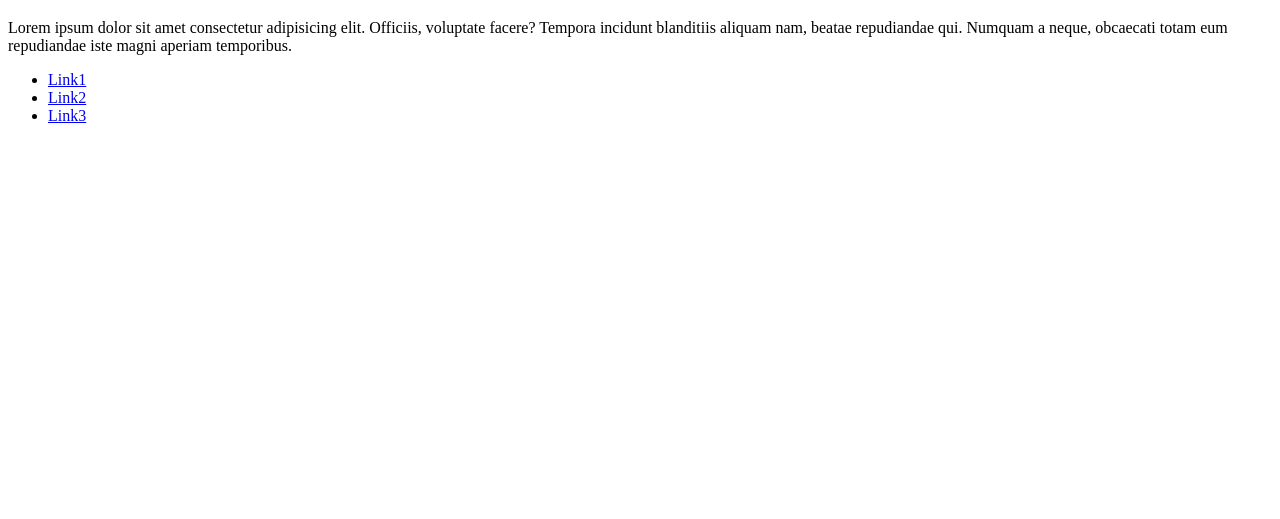
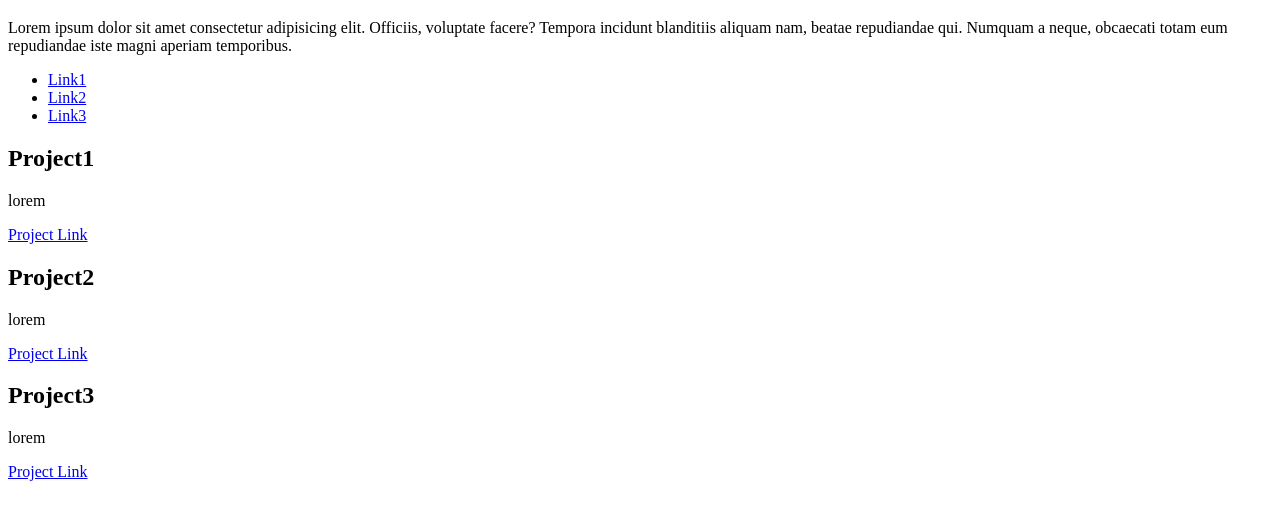
Before and after one commit to tjstalcup/git-and-github-nov-01-2018, a plain HTML site: page index.html in a window 1280 px wide. Shown: the part 61-580 px from the top of the page. Drawn offline with Linux system fonts and the light colour scheme.

Commit message:
Adds Projects

```diff
--- a/index.html
+++ b/index.html
@@ -19,5 +19,22 @@
       <li><a href="#">Link3</a></li>
     </ul>
   </nav>
+
+  <div class="project">
+    <h2>Project1</h2>
+    <p>lorem</p>
+    <a href="#">Project Link</a>
+  </div>
+  <div class="project">
+    <h2>Project2</h2>
+    <p>lorem</p>
+    <a href="#">Project Link</a>
+  </div>
+  <div class="project">
+    <h2>Project3</h2>
+    <p>lorem</p>
+    <a href="#">Project Link</a>
+  </div>
+
 </body>
 </html>
```
